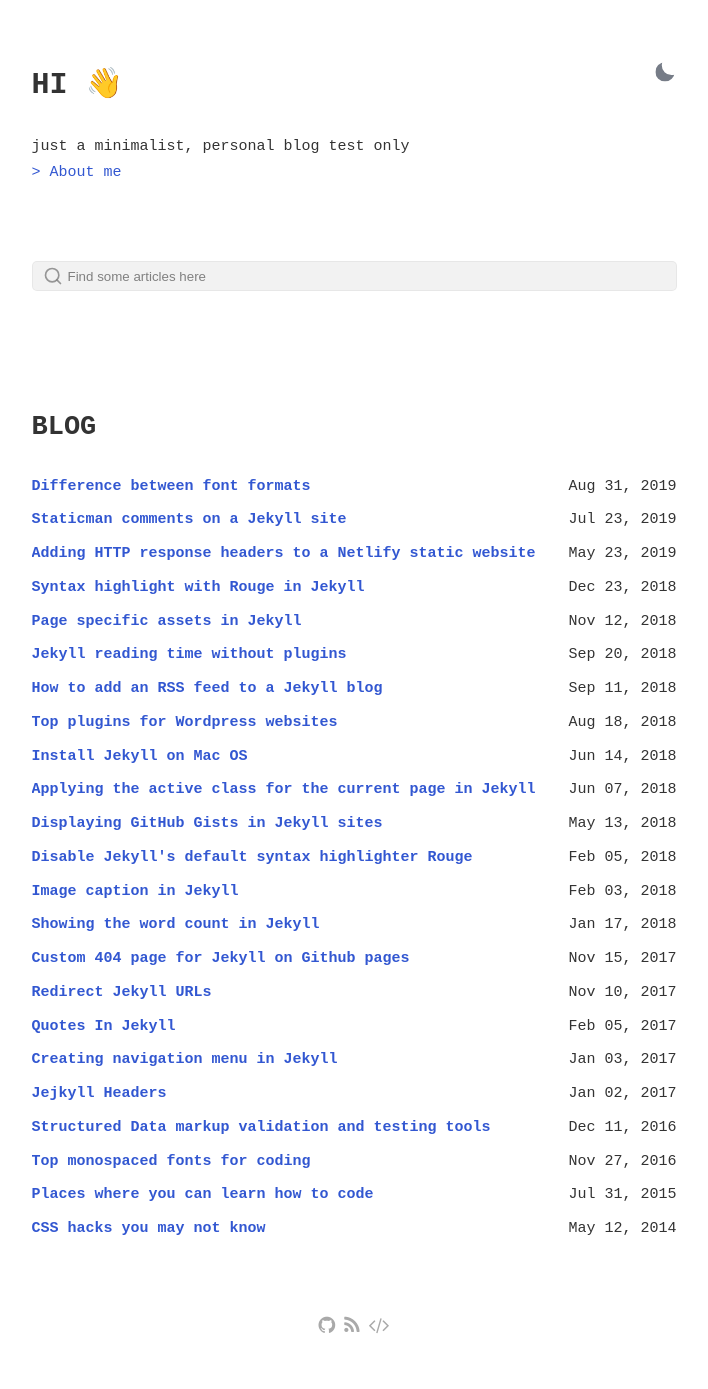
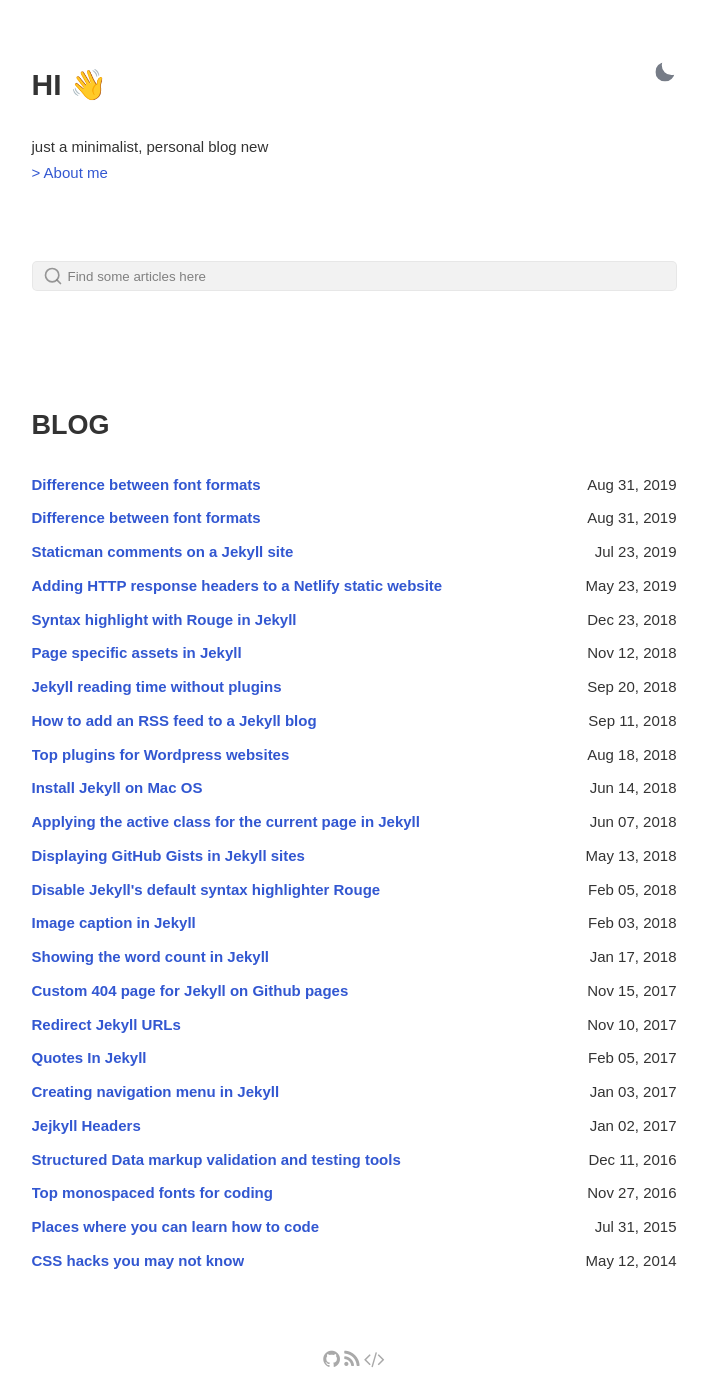
Before and after one commit to mvineza/spindel, a Jekyll site: the page built from index.html, in a window 1280 px wide. Shown: the whole page, without its empty margins (286-994 px from the left). Built offline with Jekyll 4.4.1, drawn with Linux system fonts in a browser that asks for light colours; before the commit the page ends 1357 px from its top, so only the background shows below that.

Commit message:
master: change font

```diff
--- a/_config.yml
+++ b/_config.yml
@@ -2,7 +2,7 @@
 title: Gesko
 greetings: Hi 👋
 description: >-
-  just a minimalist, personal blog test only
+  just a minimalist, personal blog new
 lang: en-US
 timezone:  Europe/Rome
 repo: https://github.com/p0wex/Gesko # site repo [optional]
@@ -19,11 +19,15 @@
   email: your-email@email.com # email adress
 
 # Font Settings
-googlewebfonts: family=Ubuntu:wght@400;700
+# googlewebfonts: family=SourceSans 3:wght@400;700
+# googlewebfonts: Fira+Code:wght@400;500;700
+# googlewebfonts: Ubuntu:wght@400;500;700
 
 # URL settings
 url: "https://mvineza.github.io" # Domain Name of host. [username].github.io for github pages
+# url: ""
 baseurl: "/spindel" # sub folder for jekyll site. only if jekyll site not in root of host. leave blank if not wishd. always add / in front.
+# baseurl: "" # sub folder for jekyll site. only if jekyll site not in root of host. leave blank if not wishd. always add / in front.
 permalink: pretty
 
 # local
--- a/_sass/_main.scss
+++ b/_sass/_main.scss
@@ -34,7 +34,7 @@
 
 html,
 html[data-theme="light"] {
-	--text-font: Play;
+	--text-font: PT Sans;
 	--source-code-font: Source Code Pro;
 	--very-light-text-color: rgb(222, 222, 222);
 	--light-text-color: rgb(89, 183, 255);
@@ -98,7 +98,7 @@
 }
 
 html[data-theme="dark"] {
-	--text-font: Play;
+	--text-font: PT Sans;
 	--source-code-font: Source Code Pro;
 	--very-light-text-color: #EEE;
 	--light-text-color: #c4bbf0;
@@ -159,7 +159,7 @@
 }
 
 body {
-	font-family: var(--text-font), monospace;
+	font-family: var(--text-font), 'PT Sans', sans-serif;
 	text-rendering: optimizeLegibility;
 	line-height: 1.75;
 	color: var(--main-text-color);
```
Also changed, not shown: _posts/2019-08-31-difference-between-font-formats-2.md (added, +40 -0 lines), Gemfile.lock.
